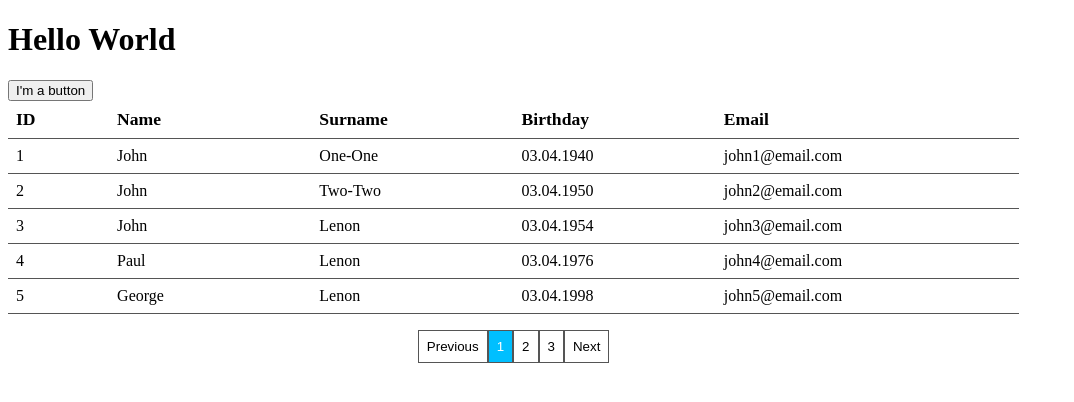
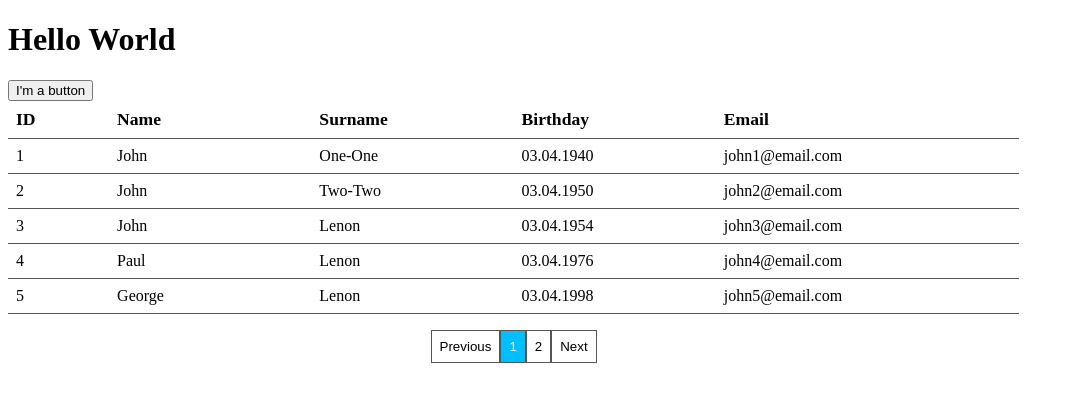
Before and after one commit to mrAnderson90/react_project_001, a React (Create React App) app: page / in a window 1280 px wide. Shown: the top 402 px of the page, without its empty margins (0-1074 px from the left). Built offline with nearby package versions, Linux system fonts and the light colour scheme.

Commit message:
Fix the loop to the range

```diff
--- a/src/components/Pagination/Pagination.jsx
+++ b/src/components/Pagination/Pagination.jsx
@@ -1,13 +1,10 @@
 import { useState } from 'react';
+import _ from 'lodash';
 import cn from 'classnames';
 import './Pagination.css';
 
 export default function Pagination({ pageCount, activePage, setActive }) {
-  const count = [];
-
-  for (let i = 1; i <= pageCount; i += 1) {
-    count.push(i)
-  };
+  const count = _.range(1, pageCount);
 
   const isActive = (id) => id === activePage;
   const navItemStyle = (id) => cn('nav-panel-item', { active: isActive(id) });
@@ -26,13 +23,17 @@ export default function Pagination({ pageCount, activePage, setActive }) {
 
   return (
     <div className="nav-panel">
-      <button type="button" className="nav-panel-item" onClick={handlePrev}>Previous</button>
+      <button type="button" className="nav-panel-item" onClick={handlePrev}>
+        Previous
+      </button>
       {count.map((item) => (
-        <button type='button' key={item} className={navItemStyle(item)}>
+        <button type="button" key={item} className={navItemStyle(item)}>
           {item}
         </button>
       ))}
-      <button type="button" className="nav-panel-item" onClick={handleNext}>Next</button>
+      <button type="button" className="nav-panel-item" onClick={handleNext}>
+        Next
+      </button>
     </div>
-  )
+  );
 }
```
